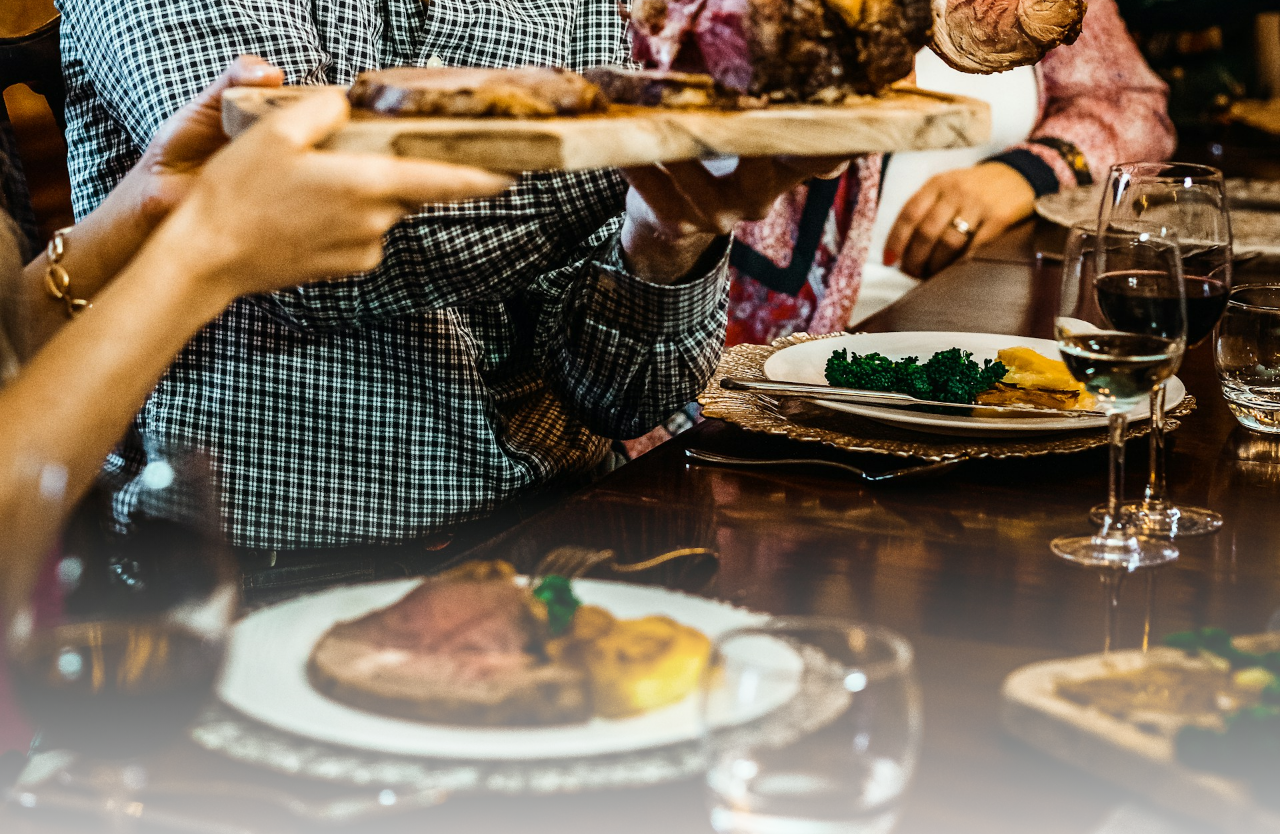
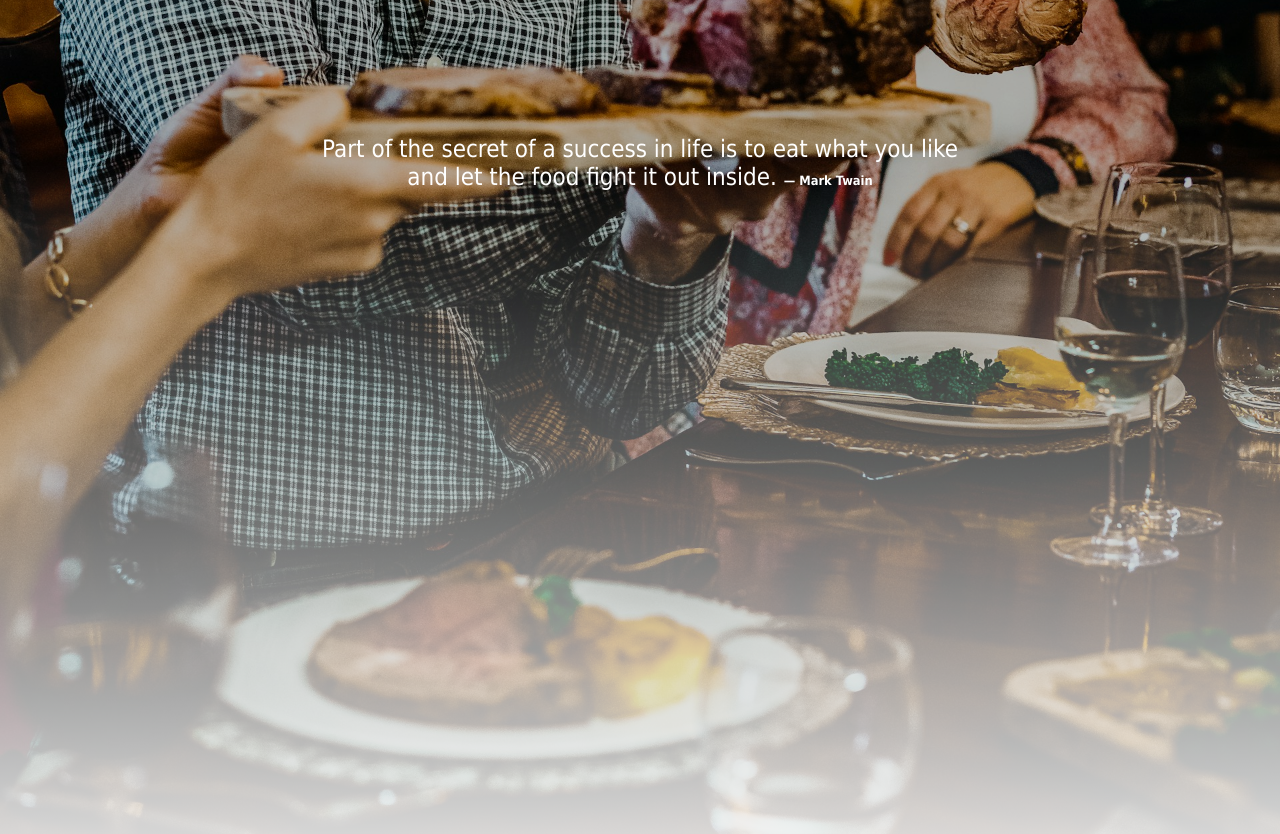
Before and after one commit to Igwefran6/Restaurant-, a website built with webpack: page dist/index.html in a window 1280 px wide. Shown: the part 1500-2334 px from the top of the page. Built offline with Linux system fonts and the light colour scheme.

Commit message:
Changed styles folder name to css and moved it to src, created a new folder in src called js and moved all js folder into it, added a feed to quote image with html and css, edit webpack.config.js, css, js files inorder to link them to new location

```diff
--- a/styles/index.css
+++ b/src/css/index.css
@@ -1,18 +1,18 @@
 @font-face {
     font-family: "jalemberegular";
     src:
-        url("../assets/fonts/jalembe-font/jalembe-webfont.woff2")
+        url("../../assets/fonts/jalembe-font/jalembe-webfont.woff2")
             format("woff2"),
-        url("../assets/fonts/jalembe-font/jalembe-webfont.woff") format("woff");
+        url("../../assets/fonts/jalembe-font/jalembe-webfont.woff") format("woff");
     font-weight: normal;
     font-style: normal;
 }
 
 @font-face {
     font-family: "cheriregular";
-    src: url("../assets/fonts/cheri-font/cheri___-webfont.woff2")
+    src: url("../../assets/fonts/cheri-font/cheri___-webfont.woff2")
         format("woff2");
-    src: url("../assets/fonts/cheri-font/cheri___-webfont.woff") format("woff");
+    src: url("../../assets/fonts/cheri-font/cheri___-webfont.woff") format("woff");
     font-weight: light;
     font-style: normal;
 }
@@ -20,9 +20,9 @@
 @font-face {
     font-family: "just_believeregular";
     src:
-        url("../assets/fonts/just-believe/just_believe-webfont.woff2")
+        url("../../assets/fonts/just-believe/just_believe-webfont.woff2")
             format("woff2"),
-        url("../assets/fonts/just-believe/just_believe-webfont.woff")
+        url("../../assets/fonts/just-believe/just_believe-webfont.woff")
             format("woff");
     font-weight: normal;
     font-style: normal;
@@ -30,15 +30,17 @@
 
 :root {
     --border-color: rgba(100, 100, 100, 1);
-    font-family: Oxygen, Ubuntu, Cantarell, "Open Sans", "Helvetica Neue",
-        "Gill Sans", "Gill
-  Sans MT", Calibri, "Trebuchet MS", sans-serif;
+
 }
 
 * {
     margin: 0;
     padding: 0;
     box-sizing: border-box;
+}
+
+body{
+  font-family: Tahoma, Verdana, Arial, Helvetica, sans-serif;
 }
 
 .logo {
@@ -134,9 +136,12 @@ li {
   width: 100vw;
   margin: auto;
   margin-top: -10px;
+  position: relative;
+
 }
 .image-with-quote > img{
   width: 100%;
+  filter: brightness(70%);
 }
 
 .fade-bottom {
@@ -149,8 +154,45 @@ li {
   bottom: 0;
   left: 0;
   right: 0;
-  top: 70%; /* Adjust the percentage to control the fade height */
-  background: linear-gradient(to bottom, transparent, white); /* Adjust colors as needed */
-  pointer-events: none; /* Ensure the gradient doesn't interfere with interactions */
+  top: 50%; /* Adjust the percentage to control the fade height */
+  background: linear-gradient(to bottom, transparent, white);
+  pointer-events: none;
 
 }
+.fade-top::after {
+  content: "";
+  position: absolute;
+  bottom: 0;
+  left: 0;
+  right: 0;
+  top: 50%; /* Adjust the percentage to control the fade height */
+  background: linear-gradient(to bottom, transparent, white);
+  pointer-events: none;
+
+}
+
+ .text-on-image {
+      position: absolute;
+      top: 50%;
+      left: 50%;
+      transform: translate(-50%, -50%);
+      color: white;
+      font-size: 24px;
+      text-align: center;
+      font-weight: lighter;
+      transition: all 2s;
+    }
+
+.quote-author{
+  font-size: .8rem;
+  font-weight: bold;
+}
+
+nav{
+  position: sticky;
+  top: 0px;
+}
+
+.customer-reviews-title{
+
+}
--- a/src/index.js
+++ /dev/null
@@ -1,4 +0,0 @@
-import "../styles/index.css";
-import "../styles/normalize.min.css";
-import img from "../assets/images/24eatups-team.webp"
-import img2 from "../assets/images/people-eating.png"
--- /dev/null
+++ b/src/js/index.js
@@ -0,0 +1,4 @@
+import "../css/index.css";
+import "../css/normalize.min.css";
+import img from "../../assets/images/24eatups-team.png"
+import img2 from "../../assets/images/people-eating.png"
--- a/webpack.config.js
+++ b/webpack.config.js
@@ -2,7 +2,7 @@ const path = require("path");
 
 module.exports = {
     mode: "development",
-    entry: "./src/index.js",
+    entry: "./src/js/index.js",
     output: {
         filename: "main.js",
         path: path.resolve(__dirname, "dist")
```
Also changed, not shown: dist/index.html, dist/main.js, src/css/normalize.min.css (renamed from styles/normalize.min.css), src/css/slider.css (added), src/js/slider.js (added).
